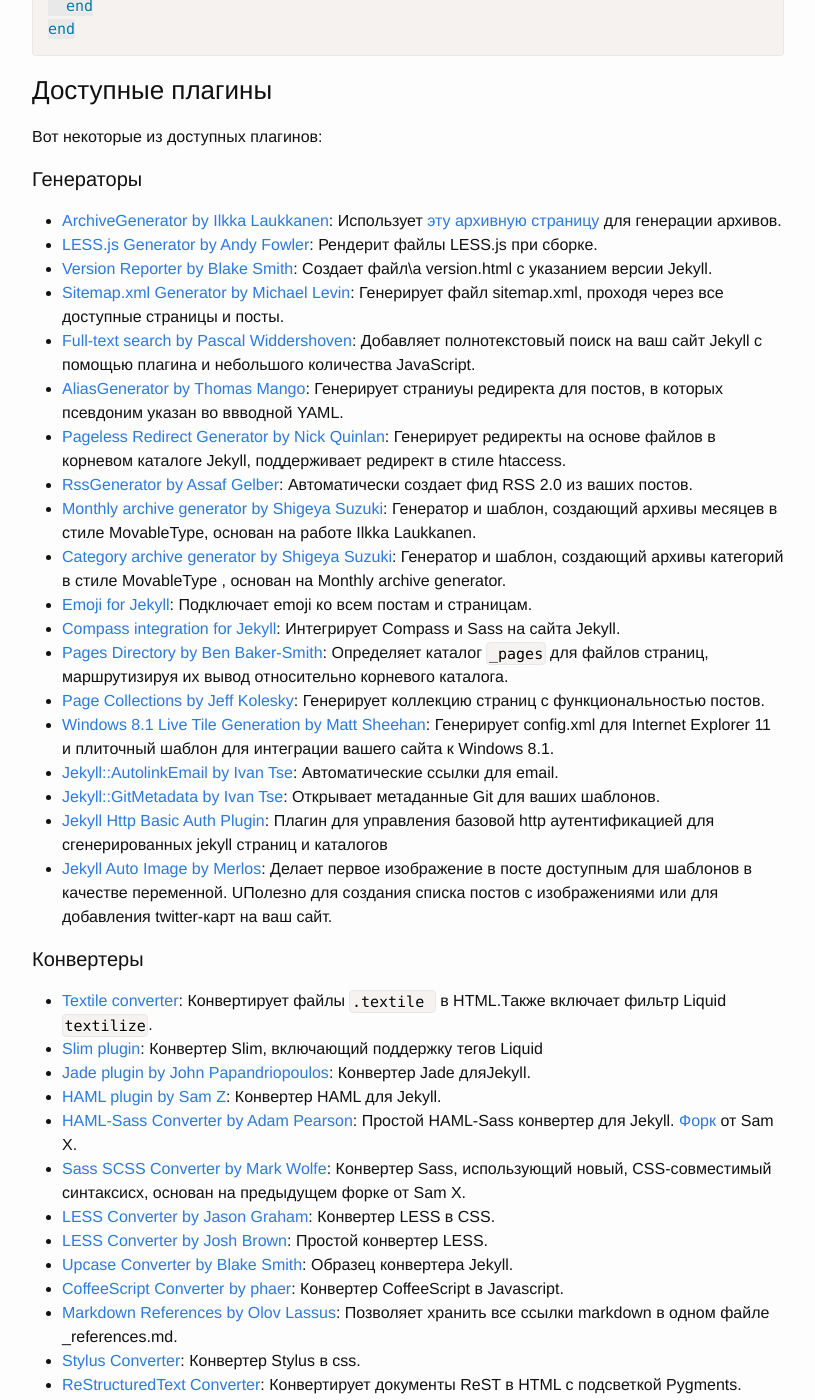
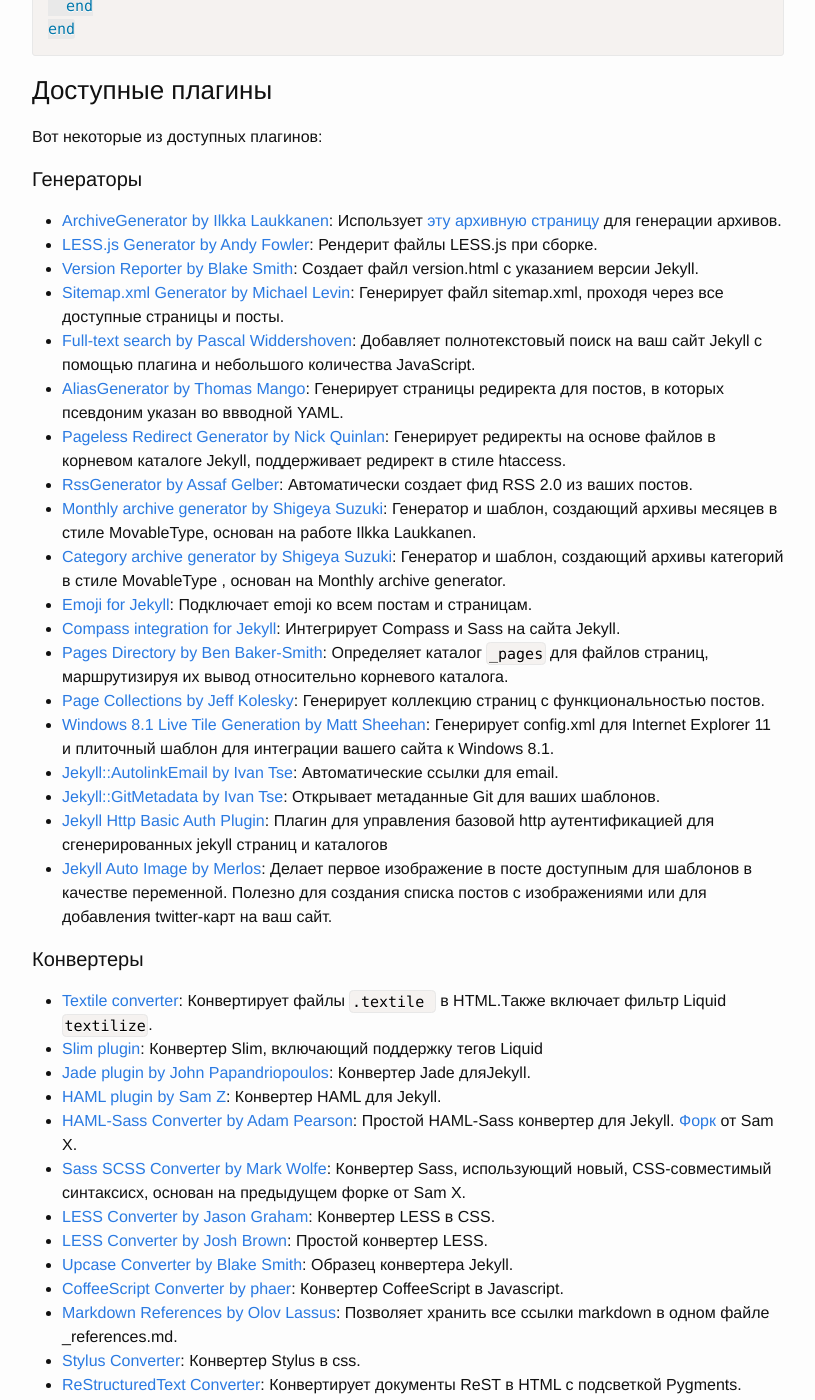
Before and after one commit to prgssr/prgssr.github.io, a Jekyll site: the page built from _documentation/20_plugins.markdown, in a window 1280 px wide and 1400 px high, scrolled down 6879 px. Shown: the whole window, without its empty margins (138-953 px from the left). Built offline with Jekyll 4.4.1, drawn with Linux system fonts in a browser that asks for light colours; some of the changed text lies outside the part shown.

Commit message:
Update 20_plugins.markdown

```diff
--- a/_documentation/20_plugins.markdown
+++ b/_documentation/20_plugins.markdown
@@ -285,10 +285,10 @@
 
 * [ArchiveGenerator by Ilkka Laukkanen](https://gist.github.com/707909): Использует [эту архивную страницу](https://gist.github.com/707020) для генерации архивов.
 * [LESS.js Generator by Andy Fowler](https://gist.github.com/642739): Рендерит файлы LESS.js при сборке.
-* [Version Reporter by Blake Smith](https://gist.github.com/449491): Создает файл\a version.html с указанием версии Jekyll.
+* [Version Reporter by Blake Smith](https://gist.github.com/449491): Создает файл version.html с указанием версии Jekyll.
 * [Sitemap.xml Generator by Michael Levin](https://github.com/kinnetica/jekyll-plugins): Генерирует файл sitemap.xml, проходя через все доступные страницы и посты.
 * [Full-text search by Pascal Widdershoven](https://github.com/PascalW/jekyll_indextank): Добавляет полнотекстовый поиск на ваш сайт Jekyll с помощью плагина и небольшого количества  JavaScript.
-* [AliasGenerator by Thomas Mango](https://github.com/tsmango/jekyll_alias_generator): Генерирует страниуы редиректа для постов, в которых псевдоним указан во ввводной YAML.
+* [AliasGenerator by Thomas Mango](https://github.com/tsmango/jekyll_alias_generator): Генерирует страницы редиректа для постов, в которых псевдоним указан во ввводной YAML.
 * [Pageless Redirect Generator by Nick Quinlan](https://github.com/nquinlan/jekyll-pageless-redirects): Генерирует редиректы на основе файлов в корневом каталоге Jekyll, поддерживает редирект в стиле htaccess.
 * [RssGenerator by Assaf Gelber](https://github.com/agelber/jekyll-rss): Автоматически создает фид RSS 2.0 из ваших постов.
 * [Monthly archive generator by Shigeya Suzuki](https://github.com/shigeya/jekyll-monthly-archive-plugin): Генератор и шаблон, создающий архивы месяцев в стиле MovableType, основан на работе Ilkka Laukkanen.
@@ -301,7 +301,7 @@
 * [Jekyll::AutolinkEmail by Ivan Tse](https://github.com/ivantsepp/jekyll-autolink_email): Автоматические ссылки для email.
 * [Jekyll::GitMetadata by Ivan Tse](https://github.com/ivantsepp/jekyll-git_metadata): Открывает метаданные Git для ваших шаблонов.
 * [Jekyll Http Basic Auth Plugin](https://gist.github.com/snrbrnjna/422a4b7e017192c284b3): Плагин для управления базовой http аутентификацией для сгенерированных jekyll страниц и каталогов
-* [Jekyll Auto Image by Merlos](https://github.com/merlos/jekyll-auto-image): Делает первое изображение в посте доступным для шаблонов в качестве переменной. UПолезно для создания списка постов с изображениями или для добавления twitter-карт на ваш сайт.
+* [Jekyll Auto Image by Merlos](https://github.com/merlos/jekyll-auto-image): Делает первое изображение в посте доступным для шаблонов в качестве переменной. Полезно для создания списка постов с изображениями или для добавления twitter-карт на ваш сайт.
 
 
 #### Конвертеры
```
Also changed, not shown: other parts of _documentation/20_plugins.markdown (+1 -1 lines).
